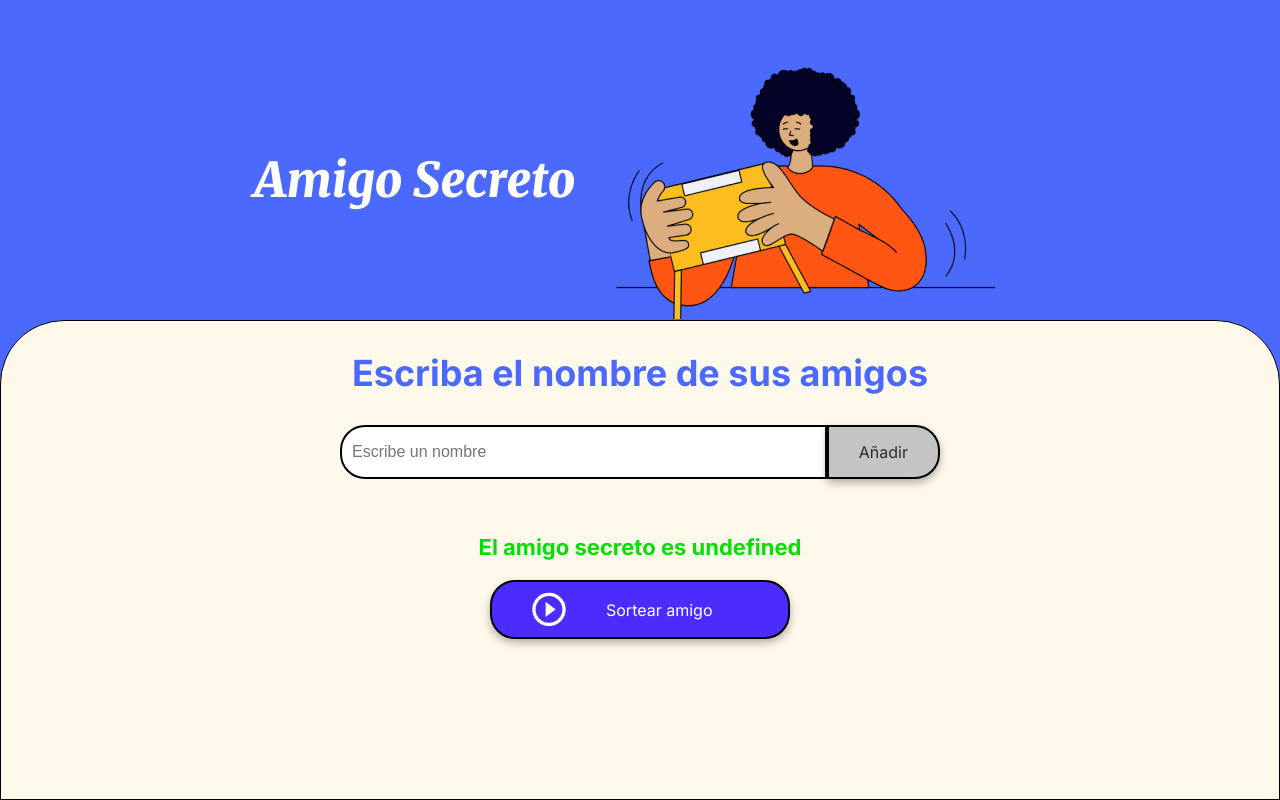
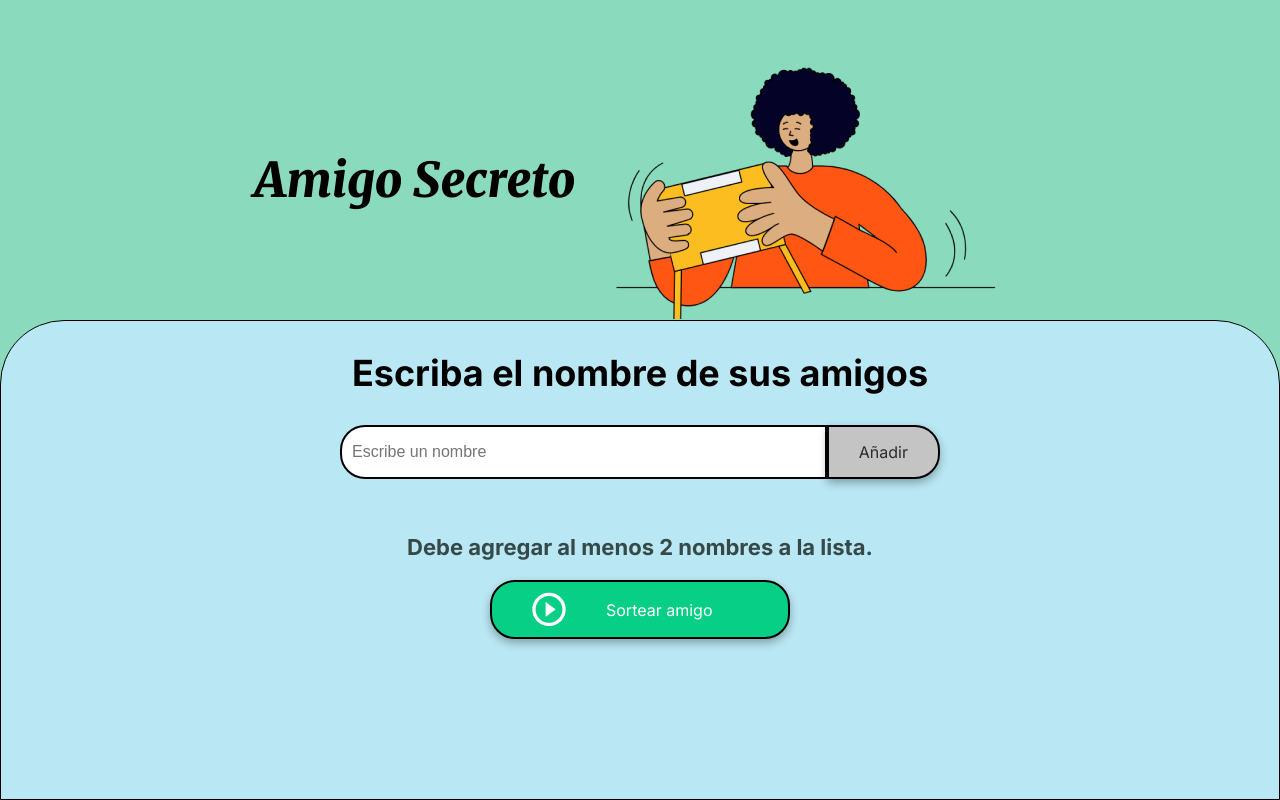
Before and after one commit to NahuelGutman/Challenge-del-amigo-secreto, a plain HTML site: page index.html in a window 1280 px wide. Both pictures are taken after a click on the button "Sortear amigo". Drawn offline with Linux system fonts and the light colour scheme.

Commit message:
Version 1.1

```diff
--- a/app.js
+++ b/app.js
@@ -1,21 +1,49 @@
-const input = document.getElementById('amigo');
-const amigos = [];
-const listaAmigos = document.getElementById('listaAmigos');
-const resultado = document.getElementById("resultado");
+//variable con id amigo del html
+let input = document.getElementById('amigo');
+//varibale que contendra la lista de amigos
+let amigos = [];
+//variable de la lista que contiene id de listaAmigos del html
+let listaAmigos = document.getElementById('listaAmigos');
+//variable de la lista que contiene id de resultado del html
+let resultado = document.getElementById("resultado");
+//funcion para agregar el amigo con Enter.
+document.getElementById("amigo").addEventListener('keydown', function(event){
+    if(event.key === 'Enter'){
+        agregarAmigo();
+    }
+});
+//funcion agregar texto a un elemento
+function asignarTextoElemento(elemento, texto){
+    let elementoHTML = document.getElementById(elemento);
+    elementoHTML.innerHTML = texto;
+    return;
+}
 
-
+//funcion para agregarAmigo unida al html.
 function agregarAmigo(){
+    //if para que se deba escribir unicamente y no agregar espacios vacios.
     if(input.value === ""){
-        alert("Ingresa un nombre para poder continuar")
-    } else{
+        asignarTextoElemento('alert', 'Ingresa un nombre valido.');
+    }
+    else{
+    //metodo para poder ingresar los amigos escritos a la lista nuestra.
+        asignarTextoElemento('alert', 'Escriba el nombre de sus amigos');
     amigos.push(input.value);
-    listaAmigos.innerHTML += `<li>${input.value}</li>`;
+    listaAmigos.innerHTML += `<li> 👤 ${input.value}</li>`;
+    document.getElementById("amigo").value = '';
     }
 }
+//funcion para sortear el amigo unida al html.
+function sortearAmigo(){
+//metodo matematico unido a una variable que elige un numero al azar de la lista por su indice mediante length.
+    let random = Math.floor((Math.random() * amigos.length));
+//variable para determinar quien es el amigoSecreto y asi imprimir en pantalla.
+    let amigoSecreto = amigos[random];
 
-function sortearAmigo(){
-    //const random =
-    const random = Math.floor((Math.random() * amigos.length));
-    const amigoSecreto = amigos[random];
-    resultado.innerHTML = `El amigo secreto es ${amigoSecreto}`
+    if (amigos.length <= 1){
+        resultado.innerHTML = 'Debe agregar al menos 2 nombres a la lista.'
+    }
+    else {
+            resultado.innerHTML = `El amigo secreto es: "${amigoSecreto}"`
+    }
 }
--- a/index.html
+++ b/index.html
@@ -18,7 +18,7 @@
         </header>
 
         <section class="input-section">
-            <h2 class="section-title">Escriba el nombre de sus amigos</h2>
+            <h2 id= 'alert' class="section-title">Escriba el nombre de sus amigos</h2>
             <div class="input-wrapper">
                 <input type="text" id="amigo" class="input-name" placeholder="Escribe un nombre">
                 <button class="button-add" onclick="agregarAmigo()">Añadir</button>
--- a/style.css
+++ b/style.css
@@ -1,8 +1,8 @@
 :root {
-    --color-primary: #4B69FD;
-    --color-secondary: #FFF9EB;
+    --color-primary: #8adbbd;
+    --color-secondary: #b9e7f3;
     --color-tertiary: #C4C4C4;
-    --color-button: #4b2bfe;
+    --color-button: #08cf86;
     --color-button-hover: #02a1fd;
     --color-text: #2c2c2c;
     --color-white: #FFFFFF;
@@ -58,14 +58,14 @@ body {
     font-family: "Merriweather", serif;
     font-weight: 900;
     font-style: italic;
-    color: var(--color-white);
+    color: black;
 }
 
 .section-title {
     font-family: "Inter", serif;
     font-size: 36px;
     font-weight: 700;
-    color: var(--color-primary);
+    color: black;
     margin: 10px 0;
     text-align: center;
 }
@@ -136,7 +136,7 @@ ul {
 
 .result-list {
     margin-top: 15px;
-    color: #05DF05;
+    color: #344948;
     font-size: 22px;
     font-weight: bold;
     text-align: center;
```
